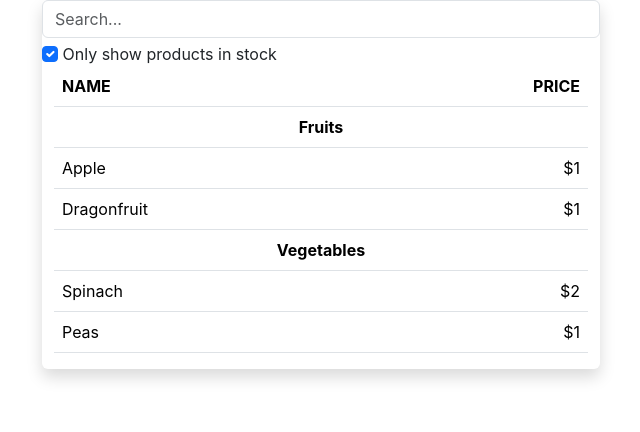
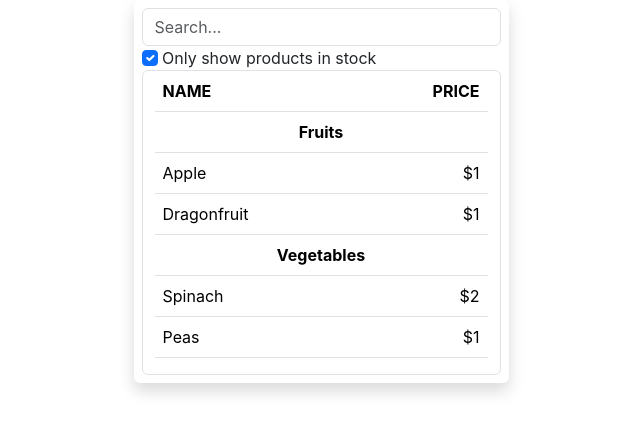
Before and after one commit to viniNascimento63/React, a React (Create React App) app in the folder thinking-in-react/fruits-vegetables/: page / in a window 1280 px wide. Shown: the top 432 px of the page, without its empty margins (319-959 px from the left). Built offline with nearby package versions, Linux system fonts and the light colour scheme.

Commit message:
bordar e tamanhos

```diff
--- a/thinking-in-react/fruits-vegetables/src/App.jsx
+++ b/thinking-in-react/fruits-vegetables/src/App.jsx
@@ -64,7 +64,7 @@ function ProductTable({ products, filterText, inStockOnly }) {
     });
 
     return (
-        <div className="container">
+        <div className="container border rounded-2">
             <table className="table w-100">
                 <thead>
                     <tr className="">
@@ -85,20 +85,20 @@ function SearchBar({
     onInStockOnlyChange
 }) {
     return (
-        <form>
+        <form className="">
             <input
                 type="text"
                 value={filterText}
                 placeholder="Search..."
                 onChange={(e) => { onFilterTextChange(e.target.value) }}
-                className="form-control mb-1"
+                className="form-control"
             />
             <label>
                 <input
                     type="checkbox"
                     checked={inStockOnly}
                     onChange={(e) => onInStockOnlyChange(e.target.checked)}
-                    className="form-check-input mt-1"
+                    className="form-check-input"
                 />
                 {' '}Only show products in stock
             </label>
@@ -110,8 +110,8 @@ function FilterProductTable({ products }) {
     const [filterText, setFilterText] = useState('');
     const [inStockOnly, setInStockOnly] = useState(true);
     return (
-        <div className="container d-flex justify-content-center flex-wrap min-width">
-            <div className="d-flex flex-column shadow rounded-2 w-50">
+        <div className="container d-flex justify-content-center">
+            <div className="d-flex flex-column shadow rounded-2 p-2 min-width">
                 <SearchBar
                     filterText={filterText}
                     inStockOnly={inStockOnly}
--- a/thinking-in-react/fruits-vegetables/src/index.css
+++ b/thinking-in-react/fruits-vegetables/src/index.css
@@ -15,3 +15,7 @@ code {
 .min-width {
   min-width: 375px;
 }
+
+.padding {
+  padding: 10px;
+}
```
